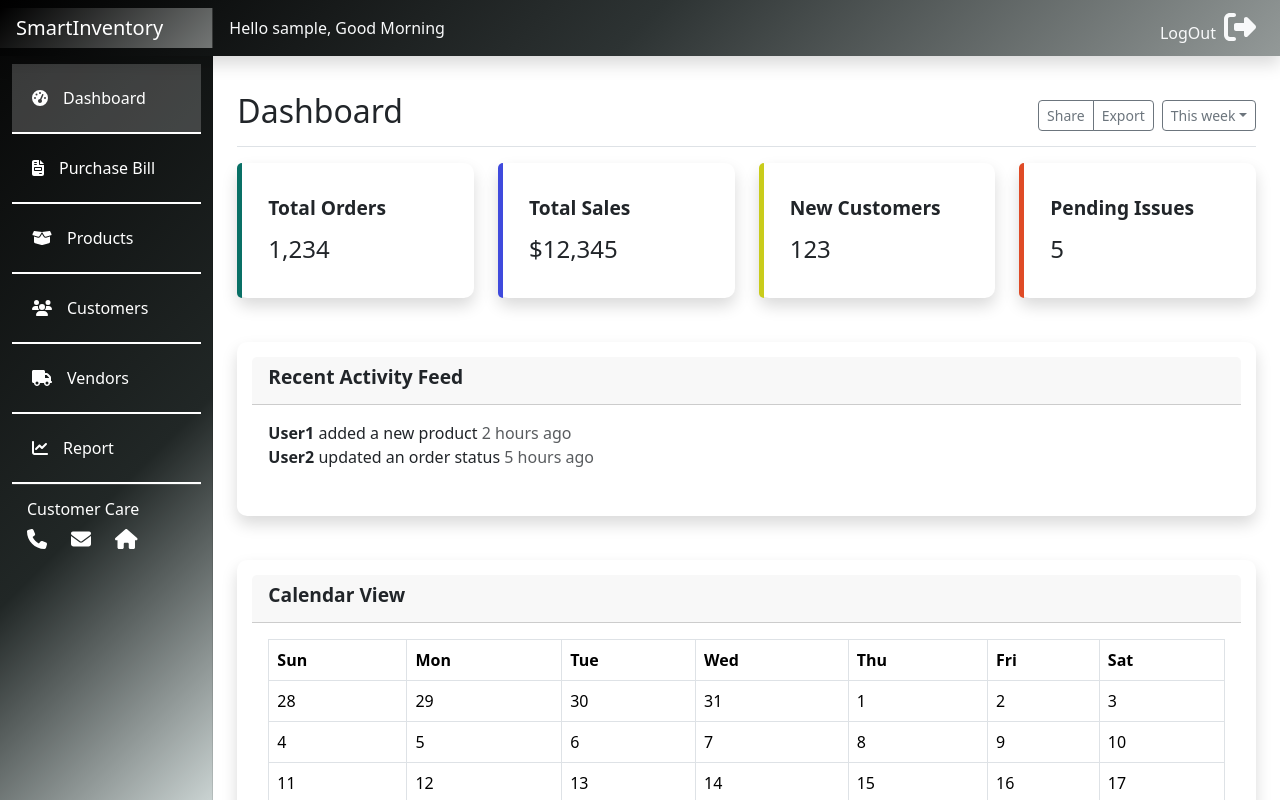
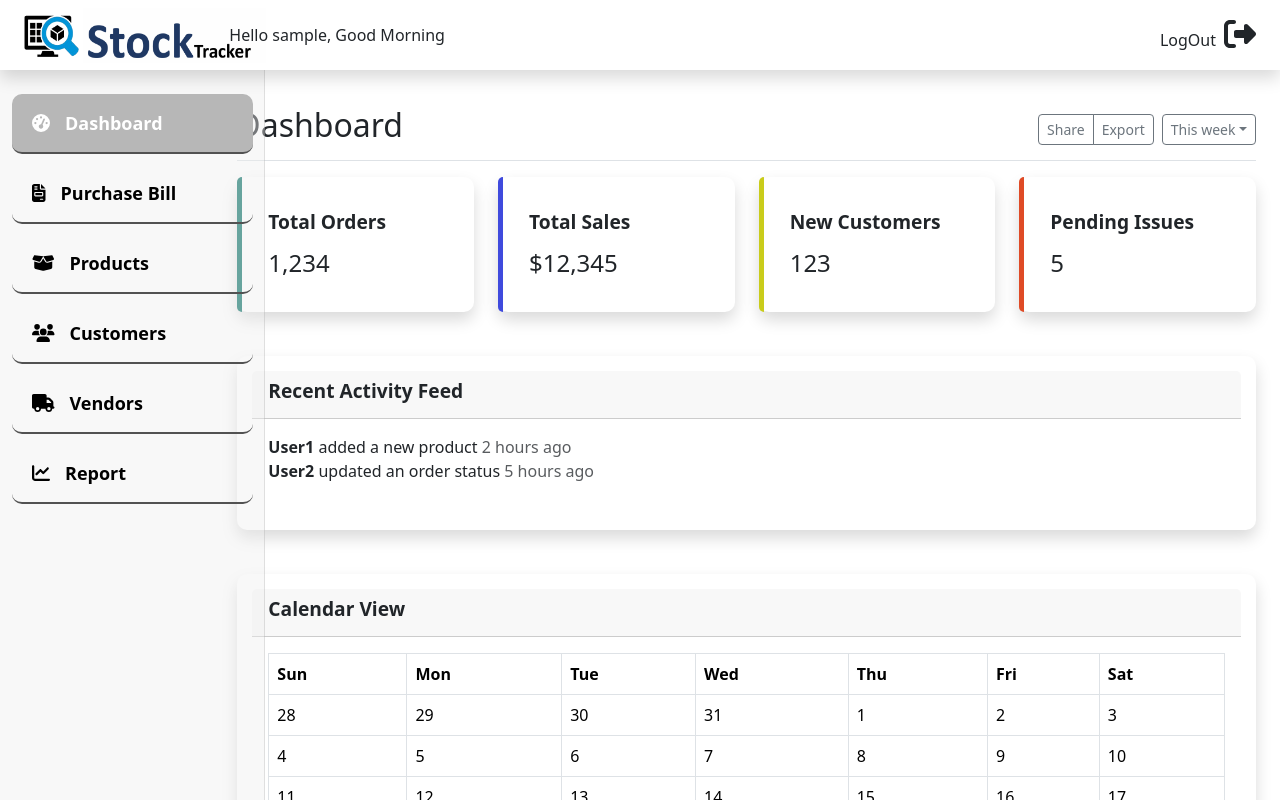
Before and after one commit to Vasoyasharan/InventoryManagementFrontEnd, a React (Create React App) app: page /dashboard in a window 1280 px wide. Shown: the top 800 px of the page. Built offline with nearby package versions, Linux system fonts and the light colour scheme; sample sign-in values are in the browser's storage.

Commit message:
UI updates

```diff
--- a/src/Css/Sidebar.css
+++ b/src/Css/Sidebar.css
@@ -1,6 +1,6 @@
 body {
     font-size: 0.875rem;
-  font-family: 'Roboto', sans-serif;
+    font-family: "Roboto", sans-serif;
     background-color: #f8f9fa;
     margin: 0;
     padding: 0;
@@ -14,6 +14,8 @@ body {
 
 /* Sidebar */
 .sidebar {
+    margin-top: 20px !important;
+    width: 265px !important;
     position: fixed;
     top: 0;
     left: 0;
@@ -21,24 +23,26 @@ body {
     z-index: 100;
     padding: 48px 0;
     box-shadow: inset -1px 0 0 rgba(0, 0, 0, 0.1);
-  background: linear-gradient(135deg, #050505 0%, #212726 60%, #cad3d2 100%);
-  color: #ffffff;
+    background-color: rgba(238, 238, 238, 0.411);
+    color: #000000;
     display: flex;
     flex-direction: column;
     height: 100vh;
-  width: 250px; /* Default width */
     transition: width 0.3s ease;
 }
 
 .sidebar .nav-link {
-  font-weight: 500;
-  color: #ffffff;
+    font-weight: 650;
+    font-size: 18px;
+    color: #000000;
     transition: background-color 0.3s, transform 0.3s;
-  height: 70px;
+    height: 60px;
     display: flex;
     align-items: center;
+    margin-top: 10px;
     padding-left: 20px;
-  border-bottom: 2px solid #ffffff;
+    border-radius: 10px;
+    border-bottom: 2px solid #525252;
     text-decoration: none;
 }
 
@@ -53,25 +57,15 @@ body {
 }
 
 .sidebar .nav-link.active {
-  background-color: rgba(255, 255, 255, 0.2);
+    background-color: rgb(183, 183, 183);
     color: #ffffff;
+    border-radius: 10px;
 }
 
 .sidebar .nav-link:hover {
-  background-color: rgba(68, 56, 56, 0.1);
-  color:#5dd7db;
-}
-
-.sidebar-footer {
-  margin-top: auto;
-  padding: 15px;
-  color: white;
-  border-top: 1px solid rgba(255, 255, 255, 0.1);
-}
-
-.sidebar-footer h5 {
-  margin-bottom: 10px;
-  font-size: 1rem;
+    background-color: rgb(227, 227, 227);
+    color: #00adb3;
+    border-radius: 10px;
 }
 
 .contact-icons {
@@ -115,38 +109,36 @@ body {
 
 /* Navbar */
 .navbar-brand {
-padding-top: .75rem;
-padding-bottom: .75rem;
+    padding-top: 0.75rem;
+    padding-bottom: 0.75rem;
     font-size: 1rem;
-background: linear-gradient(135deg, #000000 0%, #747776 100%);
-color: #ffffff;
-box-shadow: inset -1px 0 0 rgba(0, .50, .25, .50);
+    background-color: white;
 }
 
 .navbar {
-background: linear-gradient(135deg, #000000 0%, #2d3333 50%, #939998 100%);
+    height: 70px;
+    background-color: white;
     box-shadow: 0 4px 8px rgba(0, 0, 0, 0.1);
 }
 
 .navbar .navbar-toggler {
-top: .25rem;
+    top: 0.25rem;
     right: 1rem;
 }
 
 .navbar .form-control {
-padding: .75rem 1rem;
+    padding: 0.75rem 1rem;
     border-width: 0;
     border-radius: 0;
 }
 
 .form-control-dark {
     color: #fff;
-background-color: rgba(255, 255, 255, .1);
-border-color: rgba(255, 255, 255, .1);
+    background-color: rgba(255, 255, 255, 0.1);
+    border-color: rgba(255, 255, 255, 0.1);
 }
 
-.form-control-dark
-{
+.form-control-dark {
     border-color: transparent;
-box-shadow: 0 0 0 3px rgba(255, 255, 255, .25);
+    box-shadow: 0 0 0 3px rgba(255, 255, 255, 0.25);
 }
--- a/src/component/Header.js
+++ b/src/component/Header.js
@@ -1,24 +1,25 @@
 import { NavLink, useNavigate } from "react-router-dom";
 import "../Css/Sidebar.css";
 import React from "react";
-import { ToastContainer, toast } from 'react-toastify';
+import { ToastContainer, toast } from "react-toastify";
 import { FontAwesomeIcon } from "@fortawesome/react-fontawesome";
 import { faRightFromBracket } from "@fortawesome/free-solid-svg-icons";
+// import companyLogo from "../../public/inventoryLogo.png"
 
 const Header = (props) => {
     const navigate = useNavigate();
 
     // Username stored in local storage
-  const userName = localStorage.getItem('userName') || 'Null';
+    const userName = localStorage.getItem("userName") || "null";
 
     const getCurrentGreeting = () => {
         const currentHour = new Date().getHours();
         if (currentHour < 12) {
-      return 'Good Morning';
+            return "Good Morning";
         } else if (currentHour < 18) {
-      return 'Good Afternoon';
+            return "Good Afternoon";
         } else {
-      return 'Good Evening';
+            return "Good Evening";
         }
     };
 
@@ -32,16 +33,17 @@ const Header = (props) => {
 
     return (
         <React.Fragment>
-      <header className="navbar navbar-dark sticky-top bg-dark flex-md-nowrap shadow">
-        <NavLink className="navbar-brand bg-dark col-md-3 col-lg-2 me-0 px-3" to="/dashboard">
-          SmartInventory
+            <header className="navbar sticky-top flex-md-nowrap shadow">
+                <NavLink className="navbar-brand col-md-3 col-lg-2 me-0 px-3" to="/dashboard">
+                    <img src={`${process.env.PUBLIC_URL}/inventoryLogo.png`} alt="logo" style={{ width: "250px", height: "55px" }} />
                 </NavLink>
-        <div className="navbar-text text-light   ms-3">
+                <div className="navbar-text text-dark ms-3">
                     Hello {userName}, {getCurrentGreeting()}
                 </div>
                 <div className="navbar-nav ms-auto">
-          <div className="link-lg link-light me-3" style={{ cursor: "pointer" }} onClick={handleLogout}>
-            LogOut<FontAwesomeIcon icon={faRightFromBracket} size="2x" className="mx-2" />
+                    <div className="link-lg link-dark me-3" style={{ cursor: "pointer" }} onClick={handleLogout}>
+                        LogOut
+                        <FontAwesomeIcon icon={faRightFromBracket} size="2x" className="mx-2" />
                     </div>
                 </div>
             </header>
--- a/src/component/Sidebar.js
+++ b/src/component/Sidebar.js
@@ -9,7 +9,7 @@ const Sidebar = () => {
     <React.Fragment>
       <div className="container-fluid">
         <div className="row">
-          <nav id="sidebarMenu" className="col-md-3 col-lg-2 d-md-block bg-info sidebar">
+          <nav id="sidebarMenu" className="col-md-3 col-lg-2 d-md-block sidebar">
             <div className="position-sticky pt-3">
               <ul className="nav flex-column">
                 <li className="nav-item">
@@ -43,14 +43,6 @@ const Sidebar = () => {
                   </NavLink>
                 </li>
               </ul>
-              <div className="sidebar-footer">
-                <h5>Customer Care</h5>
-                <div className="contact-icons">
-                  <FontAwesomeIcon icon={faPhone} size="lg" /> &nbsp;
-                  <FontAwesomeIcon icon={faEnvelope} size="lg" /> &nbsp;
-                  <FontAwesomeIcon icon={faHome} size="lg" />
-                </div>
-              </div>
             </div>
           </nav>
         </div>
--- a/src/pages/Customer/CustomerList.css
+++ b/src/pages/Customer/CustomerList.css
@@ -36,14 +36,14 @@
 }
 
 .custom-table tbody tr:nth-child(even) {
-    background-color: #f9f9f9;
+    background-color: #fafafa;
     border-radius: 4px; /* Rounded corners for rows */
 }
 
 .custom-table tbody tr:hover {
-    background-color: #e0f7fa;
+    background-color: #e8e8e87d !important;
     transform: scale(1.02);
-    box-shadow: 0 4px 8px rgba(0, 0, 0, 0.15); /* Subtle shadow on hover */
+    box-shadow: 0 4px 8px rgba(0, 0, 0, 0.15);
 }
 
 .custom-table tbody td:last-child {
@@ -53,7 +53,21 @@
 }
 
 .action-icons a {
-    color: #007bff;
+    font-size: 1.1rem; /* Larger icons */
+    transition: color 0.3s ease, transform 0.3s ease, background-color 0.3s ease; /* Added background color transition */
+    /* padding: 0.3rem; */
+    border-radius: 50%; /* Circular background for icons */
+    display: inline-flex;
+    align-items: center;
+    justify-content: center;
+}
+
+.action-icons a:hover {
+    transform: scale(1.2);
+    background-color: rgba(0, 123, 255, 0.1);
+}
+
+.link-danger {
     font-size: 1.1rem; /* Larger icons */
     transition: color 0.3s ease, transform 0.3s ease, background-color 0.3s ease; /* Added background color transition */
     padding: 0.5rem;
@@ -63,18 +77,9 @@
     justify-content: center;
 }
 
-.action-icons a:hover {
-    color: #0056b3;
+.link-danger:hover {
     transform: scale(1.2);
-    background-color: rgba(0, 123, 255, 0.1); /* Light background on hover */
-}
-
-.link-danger {
-    color: #dc3545;
-}
-
-.link-danger:hover {
-    color: #c82333;
+    background-color: rgba(0, 123, 255, 0.1);
 }
 
 /* Form Styling */
--- a/src/pages/Product/ProductList.css
+++ b/src/pages/Product/ProductList.css
@@ -36,12 +36,11 @@
 }
 
 .custom-table tbody tr:nth-child(even) {
-  background-color: #f9f9f9;
     border-radius: 4px; /* Rounded corners for rows */
 }
 
 .custom-table tbody tr:hover {
-  background-color: #e0f7fa;
+    background-color: #e8e8e87d !important;
     transform: scale(1.02);
     box-shadow: 0 4px 8px rgba(0, 0, 0, 0.15); /* Subtle shadow on hover */
 }
@@ -51,28 +50,3 @@
     justify-content: flex-end;
     gap: 10px;
 }
-
-.action-icons a {
-  color: #007bff;
-  font-size: 1.1rem; /* Larger icons */
-  transition: color 0.3s ease, transform 0.3s ease, background-color 0.3s ease; /* Added background color transition */
-  padding: 0.5rem;
-  border-radius: 50%; /* Circular background for icons */
-  display: inline-flex;
-  align-items: center;
-  justify-content: center;
-}
-
-.action-icons a:hover {
-  color: #0056b3;
-  transform: scale(1.2);
-  background-color: rgba(0, 123, 255, 0.1); /* Light background on hover */
-}
-
-.link-danger {
-  color: #dc3545;
-}
-
-.link-danger:hover {
-  color: #c82333;
-}
--- a/src/pages/Purchase/PurchaseBillList.css
+++ b/src/pages/Purchase/PurchaseBillList.css
@@ -35,7 +35,6 @@
 }
 
 .custom-table tbody tr:hover {
-  background-color: #e0f7fa;
     transform: scale(1.01);
 }
 
@@ -44,21 +43,3 @@
     justify-content: flex-end;
     gap: 10px;
 }
-
-.action-icons a {
-  color: #007bff;
-  transition: color 0.3s ease, transform 0.3s ease;
-}
-
-.action-icons a:hover {
-  color: #0056b3;
-  transform: scale(1.2);
-}
-
-.link-danger {
-  color: #dc3545;
-}
-
-.link-danger:hover {
-  color: #c82333;
-}
--- a/src/pages/Vendor/VendorList.css
+++ b/src/pages/Vendor/VendorList.css
@@ -62,17 +62,3 @@
     align-items: center;
     justify-content: center;
 }
-
-.action-icons a:hover {
-  color: #0056b3;
-  transform: scale(1.2);
-  background-color: rgba(0, 123, 255, 0.1); /* Light background on hover */
-}
-
-.link-danger {
-  color: #dc3545;
-}
-
-.link-danger:hover {
-  color: #c82333;
-}
```
Also changed, not shown: public/inventoryLogo.png (added). Lines whose indentation alone changed are shown as unchanged.
